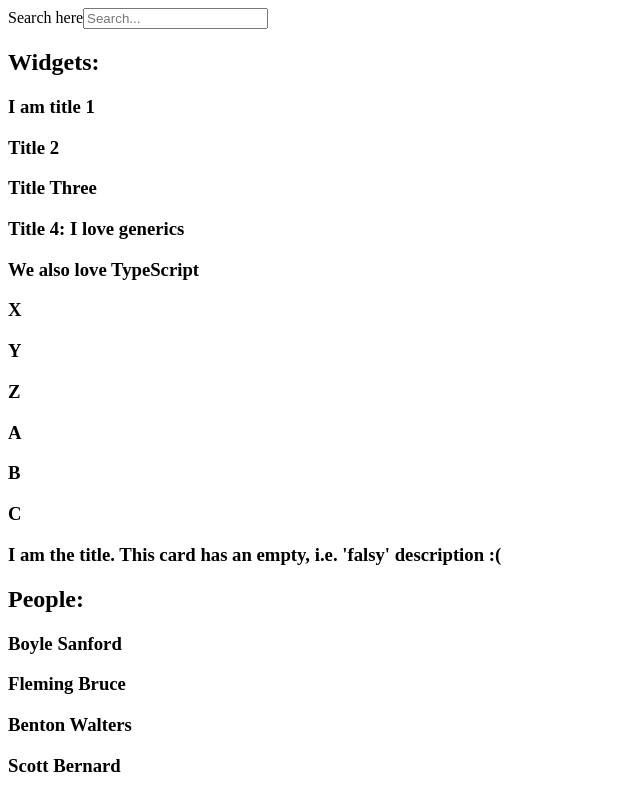
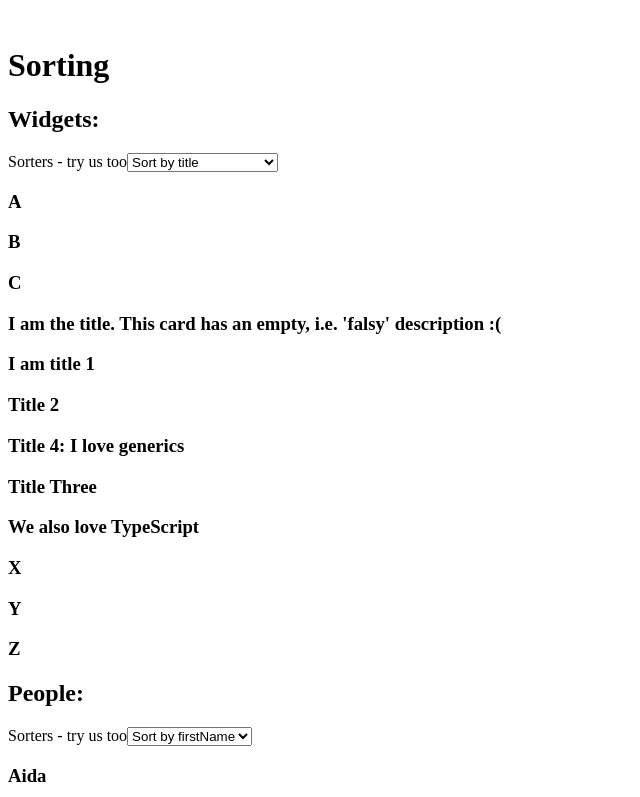
Before and after one commit to bdushimi/typescript-projects, a React (Create React App) app in the folder generic-search-sort-filter/: page / in a window 1280 px wide. Shown: the top 797 px of the page, without its empty margins (0-640 px from the left). Built offline with nearby package versions, Linux system fonts and the light colour scheme.

Commit message:
Adds a generic Sort Function

```diff
--- a/generic-search-sort-filter/src/App.tsx
+++ b/generic-search-sort-filter/src/App.tsx
@@ -2,13 +2,24 @@ import React, {useState} from 'react';
 import {widgets} from './mock-data/widget';
 import {people} from './mock-data/people';
 import {genericSearch} from './utils/genericSearch';
+import {genericSort} from './utils/genericSort';
 import {SearchInput} from './components/SearchInput';
+import {Sorters} from './components/Sorters';
+import {IPerson} from './interfaces/IPerson';
+import {IWidget} from './interfaces/IWidget';
+import {ISortProperty} from './interfaces/ISortProperty';
 
 function App() {
   const [query, setQuery] = useState('');
+  const [widgetSortProperty, setWidgetSortProperty] = useState<
+    ISortProperty<IWidget>
+  >({property: 'title'});
+  const [personSortProperty, setPersonSortProperty] = useState<
+    ISortProperty<IPerson>
+  >({property: 'firstName'});
   return (
     <>
-      <SearchInput setSearchQuery={setQuery} />
+      {/* <SearchInput setSearchQuery={setQuery} />
       <h2>Widgets: </h2>
       {widgets
         .filter(widget =>
@@ -31,7 +42,29 @@ function App() {
           <h3 key={index}>
             {person.firstName} {person.lastName}
           </h3>
-        ))}
+        ))} */}
+      <br></br>
+      <h1>Sorting</h1>
+      <h2>Widgets:</h2>
+      <Sorters
+        setSortProperty={property => setWidgetSortProperty({property})}
+        object={widgets[0]}
+      />
+      {widgets
+        .sort((a, b) => genericSort(a, b, widgetSortProperty.property))
+        .map(widget => {
+          return <h3>{widget.title}</h3>;
+        })}
+      <h2>People:</h2>
+      <Sorters
+        setSortProperty={property => setPersonSortProperty({property})}
+        object={people[0]}
+      />
+      {people
+        .sort((a, b) => genericSort(a, b, personSortProperty.property))
+        .map(person => {
+          return <h3>{person.firstName}</h3>;
+        })}
     </>
   );
 }
--- /dev/null
+++ b/generic-search-sort-filter/src/components/Sorters.tsx
@@ -0,0 +1,25 @@
+import * as React from 'react';
+
+export interface ISortersProps<T> {
+  object: {};
+  setSortProperty: (property: keyof T) => void;
+}
+
+export function Sorters<T>(props: ISortersProps<T>) {
+  const {object, setSortProperty} = props;
+  return (
+    <>
+      <label htmlFor="sorters">Sorters - try us too</label>
+      <select
+        id="sorters"
+        onChange={event => setSortProperty(event.target.value as keyof T)}
+      >
+        {Object.keys(object).map(key => (
+          <option value={key} key={key}>
+            Sort by {key}
+          </option>
+        ))}
+      </select>
+    </>
+  );
+}
--- /dev/null
+++ b/generic-search-sort-filter/src/interfaces/ISortProperty.ts
@@ -0,0 +1,3 @@
+export interface ISortProperty<T> {
+  property: keyof T;
+}
--- /dev/null
+++ b/generic-search-sort-filter/src/utils/genericSort.ts
@@ -0,0 +1,9 @@
+export const genericSort = <T>(a: T, b: T, property: keyof T) => {
+  if (a[property] < b[property]) {
+    return -1;
+  }
+  if (a[property] > b[property]) {
+    return 1;
+  }
+  return 0;
+};
```
Also changed, not shown: generic-search-sort-filter/.eslintrc.json.
